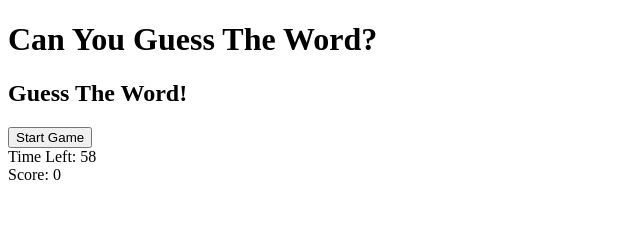
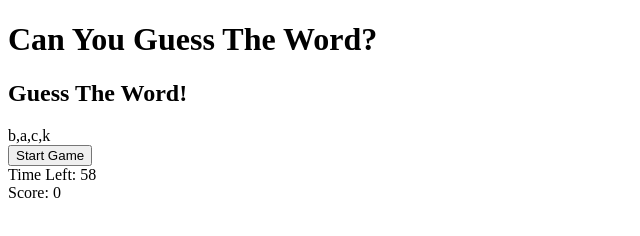
Before and after one commit to j-pohahau5/word-guess, a plain HTML site: page index.html in a window 1280 px wide. Both pictures are taken after a click on the button "Start Game". Shown: the whole page, without its empty margins (0-640 px from the left). Drawn offline with Linux system fonts and the light colour scheme; files that its build step writes are made by us from their sources.

Commit message:
add dispalySpace function

```diff
--- a/assets/js/script.js
+++ b/assets/js/script.js
@@ -4,15 +4,29 @@ var timeLeft = document.querySelector(".timeNum");
 var userScore = document.querySelector(".scoreNum");
 var timerInterval;
 var seconds = 60;
+var wordBank = [
+    ["t", "h", "e", "r", "e"],
+    ["b", "a", "c", "k"],
+    ["a", "g", "a", "i", "n"]
+];
+console.log(wordBank[0])
 
-startButton.addEventListener("click", setTimer)
 
 function setTimer(){
+    clearInterval(timerInterval)
+    seconds = 60
     timerInterval = setInterval(function(){
-        seconds--
-        timeLeft.textContent = seconds
+        seconds--;
+        timeLeft.textContent = seconds;
         if(seconds <= 0){
-            clearInterval(timerInterval)
+            clearInterval(timerInterval);
         }
 
        }, 1000) };
+
+       function displaySpaces() {
+       var randomVal = wordBank[Math.floor(wordBank.length * Math.random())];
+       wordSpace.textContent = randomVal;
+       }
+       startButton.addEventListener("click", setTimer)
+       startButton.addEventListener("click",displaySpaces)
--- a/index.html
+++ b/index.html
@@ -4,7 +4,7 @@
     <meta charset="UTF-8">
     <meta http-equiv="X-UA-Compatible" content="IE=edge">
     <meta name="viewport" content="width=device-width, initial-scale=1.0">
-    <link rel="stylesheet" href="style.css">
+    <link rel="stylesheet" href="./assets/css/style.css">
     <title>Guess The Word!</title>
 </head>
 <body>
```
